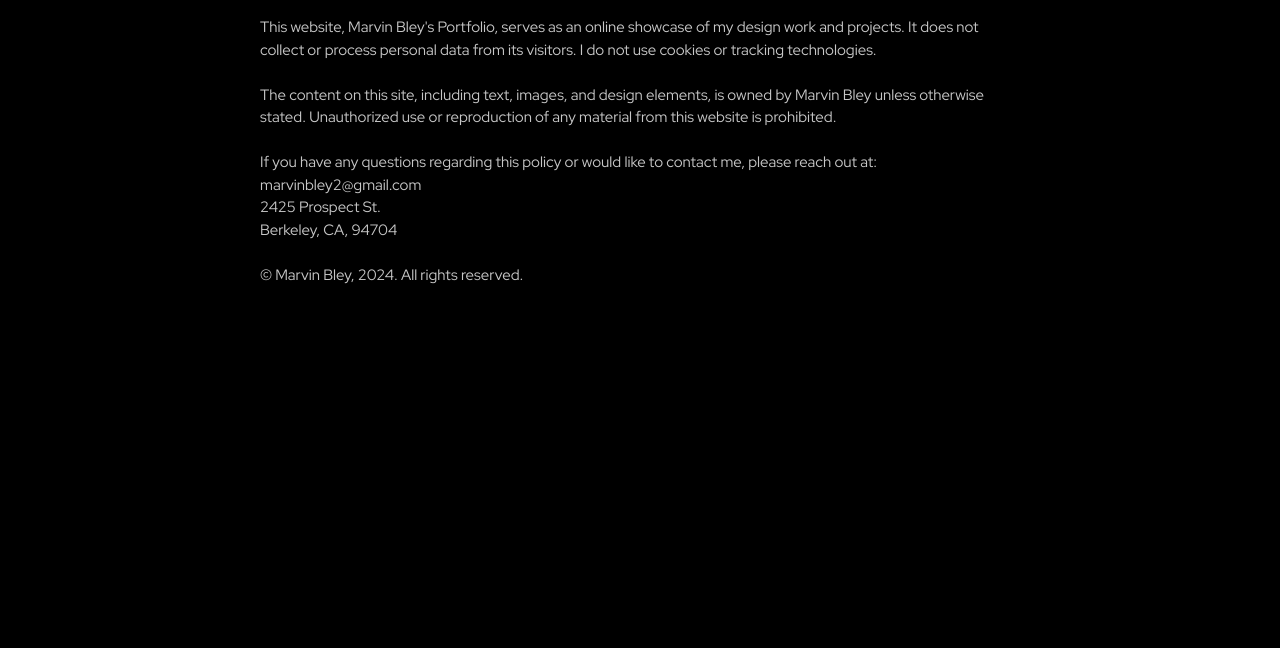
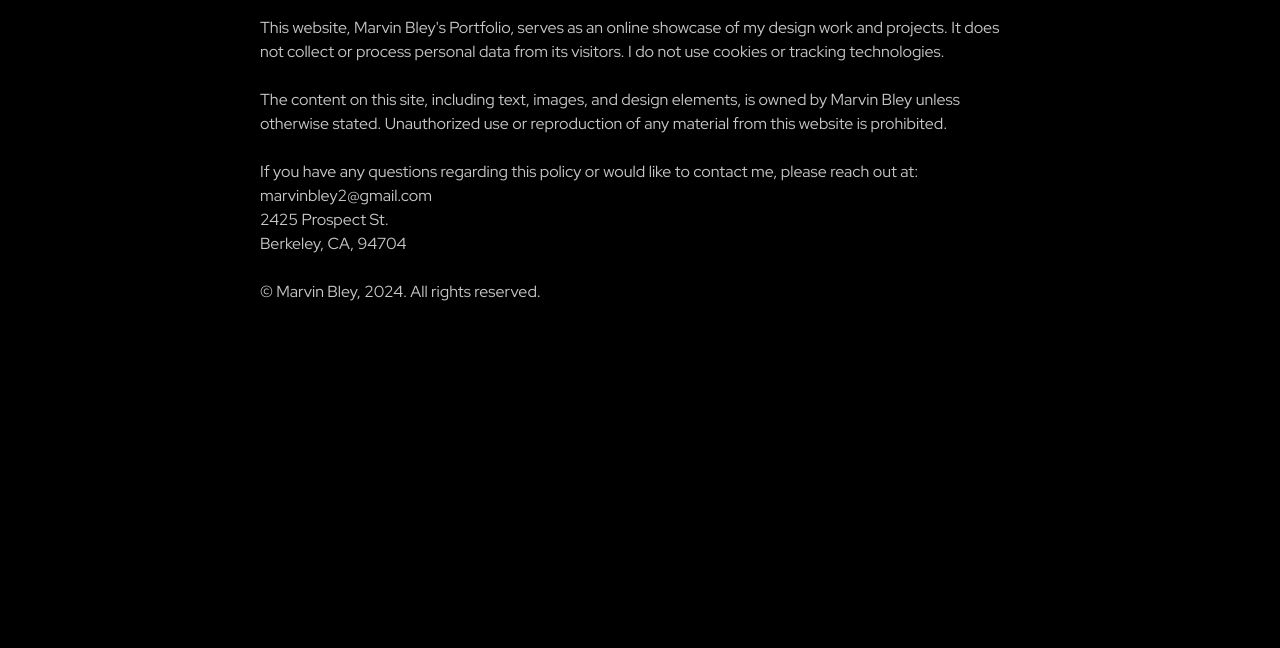
Before and after one commit to marvbl/portfolio, a plain HTML site: page legal.html in a window 1280 px wide. Shown: the part 152-800 px from the top of the page. Drawn offline with nearby package versions, Linux system fonts and the light colour scheme.

Commit message:
Update style.css

```diff
--- a/css/style.css
+++ b/css/style.css
@@ -716,7 +716,7 @@ a  {
 /* Text Styles */
 .hero-text {
     font-family: 'Red Hat Display', sans-serif; /* Use the same font */
-    font-size: 15px; /* Text size */
+    font-size: 16px; /* Text size */
     line-height: 1.5; /* Improve line spacing */
     text-align: left; /* Align text to the left */
     color: #C7C7C7;
```
